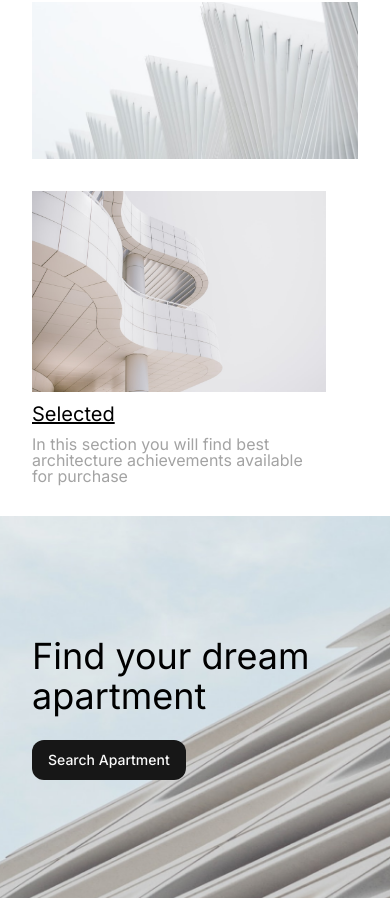
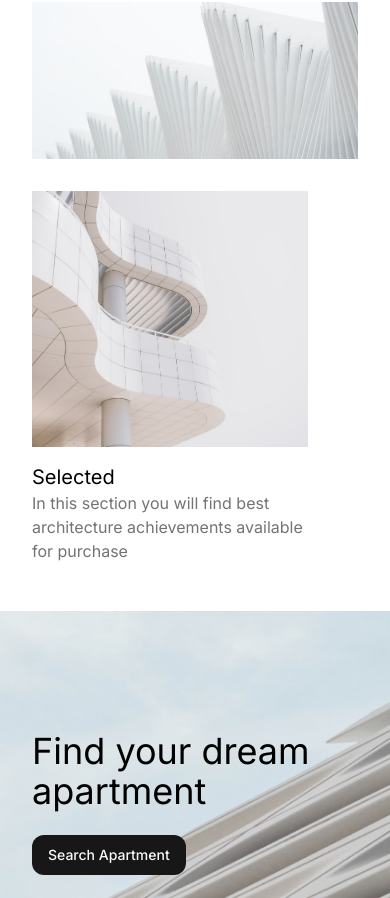
Before and after one commit to egorvts/Domme, a Next.js app: page / in a window 390 px wide. Shown: the part 946-1844 px from the top of the page. Built offline with nearby package versions, Linux system fonts and the light colour scheme.

Commit message:
Responsiveness*, Unified card component*, Readme

```diff
--- a/src/app/layout.tsx
+++ b/src/app/layout.tsx
@@ -7,8 +7,8 @@ import Footer from "@/components/Footer";
 const inter = Inter({ subsets: ["latin"] });
 
 export const metadata: Metadata = {
-  title: "Create Next App",
-  description: "Generated by create next app",
+  title: "Domme",
+  description: "Real Estate Agency",
 };
 
 export default function RootLayout({
--- a/src/components/Card.tsx
+++ b/src/components/Card.tsx
@@ -1,36 +1,51 @@
+"use client";
+
 import Image, { StaticImageData } from "next/image";
 import { Button } from "./ui/button";
+import { useRouter } from "next/navigation";
 
 const Card = (props: {
   img?: StaticImageData;
   title: string;
+  link: string;
   description?: string;
   cta?: string;
   secondary?: string;
 }) => {
+  const router = useRouter();
+
   return (
-    <div className="w-96 h-48">
+    <div
+      className="flex flex-col w-full relative cursor-pointer"
+      onClick={() => router.push(props.link)}
+    >
       {props.img && (
+        <div className="h-64 relative">
           <Image
-          className="w-full object-cover mb-4 md:m-0"
+            fill
+            className="object-cover mb-4 md:m-0"
             src={props.img}
             alt={props.title}
-          fill
           />
+        </div>
       )}
+      <div className="py-4 relative">
         {props.title && <h2 className="text-xl">{props.title}</h2>}
         {props.description && (
           <p className="text-neutral-500">{props.description}</p>
         )}
         {props.cta && props.secondary && (
-        <div className="flex gap-2">
+          <div className="flex gap-2 mt-4">
             <Button className="rounded-xl">{props.cta}</Button>
             <Button className="rounded-xl" variant="ghost">
               {props.secondary}
             </Button>
           </div>
         )}
-      {props.cta && !props.secondary && <Button>{props.cta}</Button>}
+        {props.cta && !props.secondary && (
+          <Button className="mt-4">{props.cta}</Button>
+        )}
+      </div>
     </div>
   );
 };
--- a/src/components/Featured.tsx
+++ b/src/components/Featured.tsx
@@ -2,6 +2,7 @@ import Image from "next/image";
 import Selected from "./../../public/selected.png";
 import Waves from "./../../public/waves.png";
 import Link from "next/link";
+import Card from "./Card";
 
 const Featured = () => {
   return (
@@ -10,16 +11,12 @@ const Featured = () => {
         <Image src={Selected} alt="House image" className="w-full" />
       </div>
       <div className="col-span-1 flex flex-col gap-2">
-        <Image src={Waves} alt="House image" className="w-full" />
-        <div className="flex flex-col gap-2">
-          <Link href="/selected" className="text-xl underline">
-            Selected
-          </Link>
-          <p className="text-neutral-400 leading-4">
-            In this section you will find best architecture achievements
-            available for purchase
-          </p>
-        </div>
+        <Card
+          link="/selected"
+          title="Selected"
+          description="In this section you will find best architecture achievements available for purchase"
+          img={Waves}
+        />
       </div>
     </div>
   );
--- a/src/components/Recommended.tsx
+++ b/src/components/Recommended.tsx
@@ -6,7 +6,7 @@ import { Button } from "./ui/button";
 
 const Recommended = () => {
   return (
-    <>
+    <div>
       <div className="grid md:grid-cols-2 px-8">
         <div>
           <Image
@@ -60,7 +60,7 @@ const Recommended = () => {
           />
         </div>
       </div>
-    </>
+    </div>
   );
 };
 export default Recommended;
```
Also changed, not shown: src/app/page.tsx (+8 -1 lines), 1 other file (tests, documents, lock files or other folders). Lines whose indentation alone changed are shown as unchanged.
